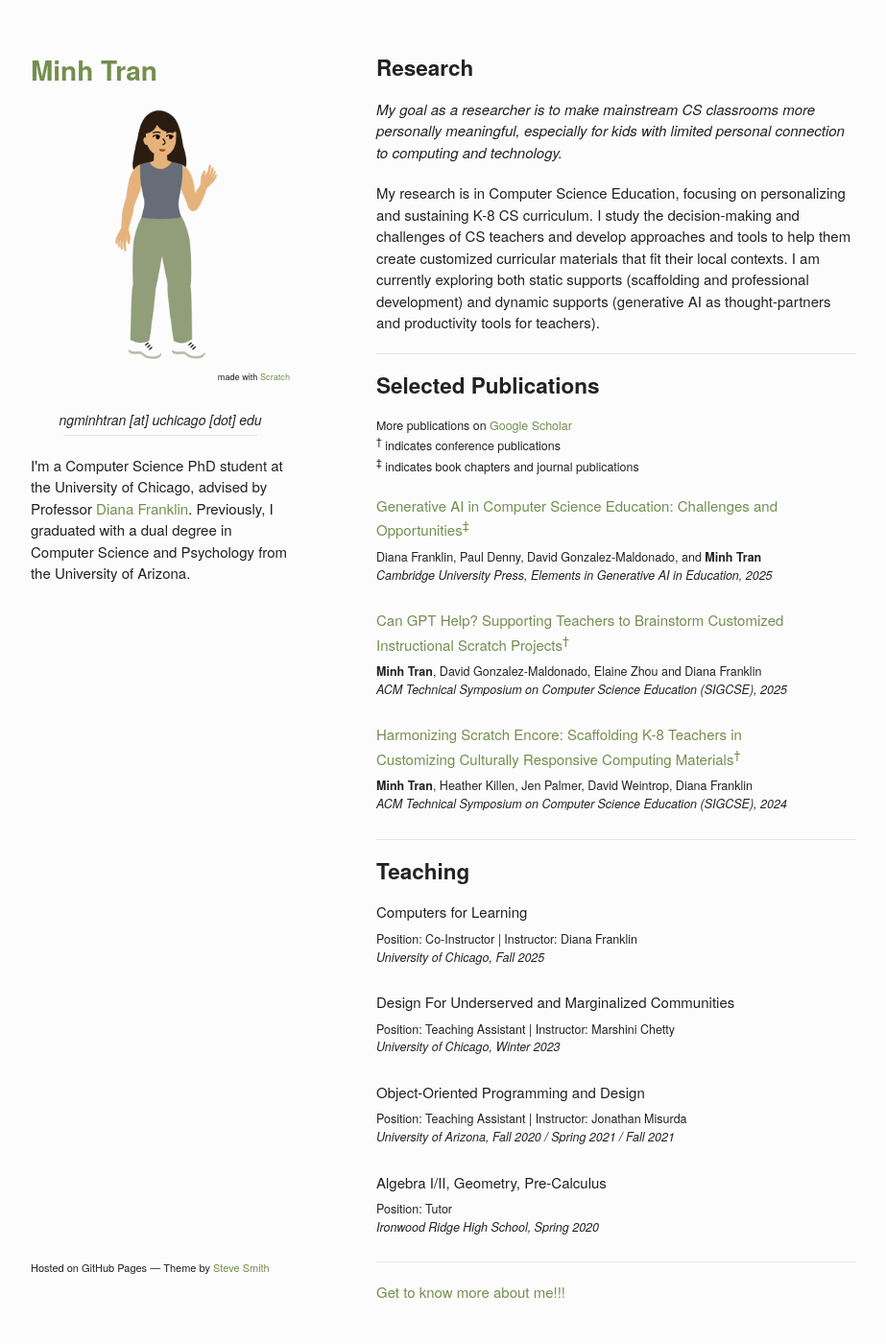
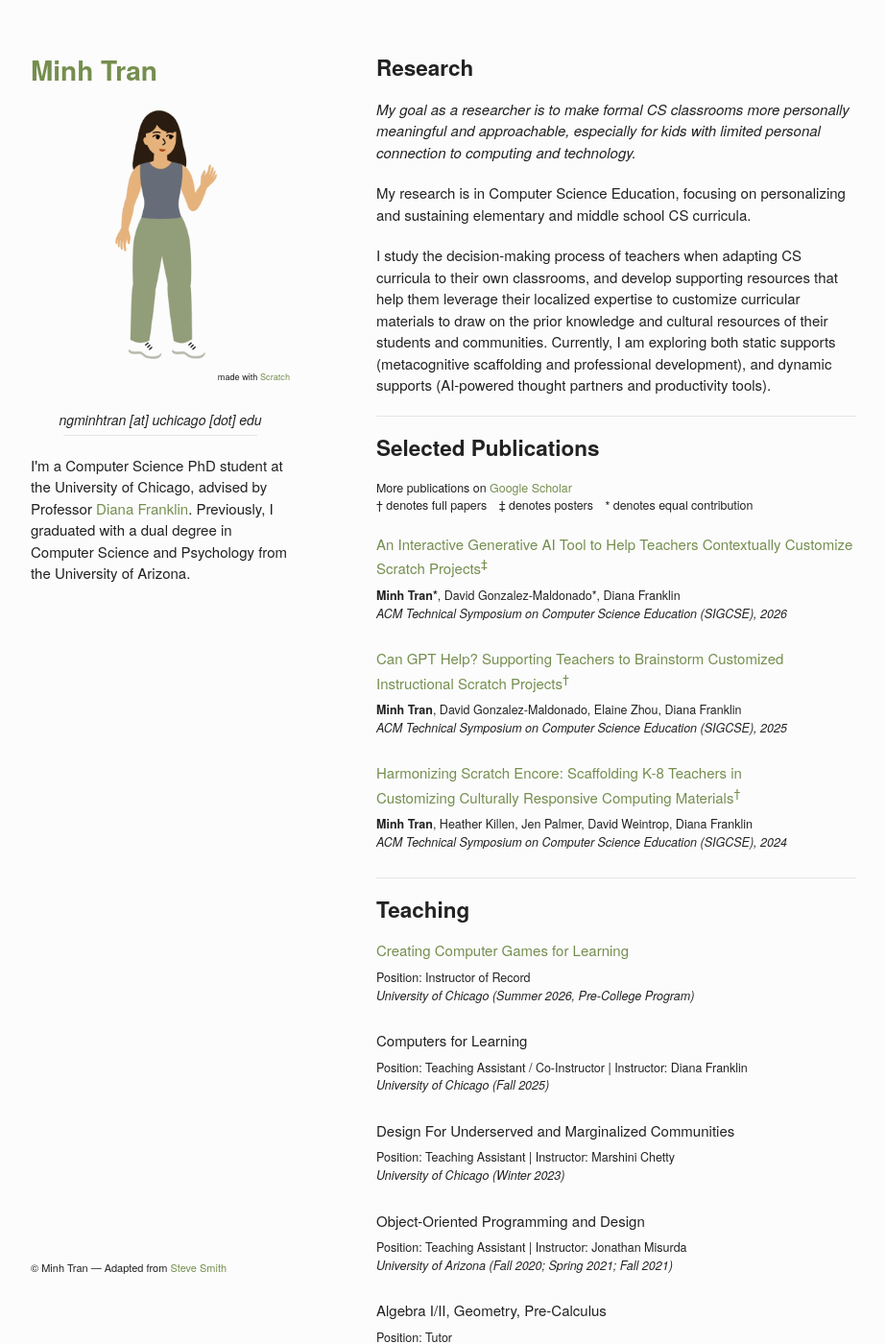
Before and after one commit to ngminhtran/ngminhtran.github.io, a Jekyll site: the page built from index.md, in a window 1280 px wide and 1400 px high. Shown: the whole window at 96% size, without its empty margins (178-1101 px from the left). Built offline with Jekyll 4.4.1, drawn with Linux system fonts in a browser that asks for light colours; some of the changed text lies outside the part shown.

Commit message:
Updated publications and about page

```diff
--- a/_layouts/default.html
+++ b/_layouts/default.html
@@ -43,7 +43,7 @@
         {% if site.github.is_project_page %}
         <p>This project is maintained by <a href="{{ site.github.owner_url }}" target="_blank">{{ site.github.owner_name }}</a></p>
         {% endif %}
-        <p><small>Hosted on GitHub Pages &mdash; Theme by <a href="https://github.com/orderedlist">Steve Smith</a></small></p>
+        <p><small>&#169; Minh Tran &mdash; Adapted from <a href="https://github.com/orderedlist/minimal">Steve Smith</a></small></p>
       </footer>
     </div>
     <script src="{{ "/assets/js/scale.fix.js" | relative_url }}"></script>
--- a/index.md
+++ b/index.md
@@ -7,50 +7,54 @@ logo_note: true
 
 ## Research
 
-*My goal as a researcher is to make mainstream CS classrooms more personally meaningful, especially for kids with limited personal connection to computing and technology.*
+*My goal as a researcher is to make formal CS classrooms more personally meaningful and approachable, especially for kids with limited personal connection to computing and technology.*
 
-My research is in Computer Science Education, focusing on personalizing and sustaining K-8 CS curriculum. I study the decision-making and challenges of CS teachers and develop approaches and tools to help them create customized curricular materials that fit their local contexts. I am currently exploring both static supports (scaffolding and professional development) and dynamic supports (generative AI as thought-partners and productivity tools for teachers).
+My research is in Computer Science Education, focusing on personalizing and sustaining elementary and middle school CS curricula.
+
+I study the decision-making process of teachers when adapting CS curricula to their own classrooms, and develop supporting resources that help them leverage their localized expertise to customize curricular materials to draw on the prior knowledge and cultural resources of their students and communities. Currently, I am exploring both static supports (metacognitive scaffolding and professional development), and dynamic supports (AI-powered thought partners and productivity tools).
 
 * * *
 ## Selected Publications
 
-##### More publications on [Google Scholar](https://scholar.google.com/citations?user=elG0WcsAAAAJ&hl=en&oi=ao){:target="_blank"}<br><sup>†</sup> indicates conference publications<br><sup>‡</sup> indicates book chapters and journal publications
+##### More publications on [Google Scholar](https://scholar.google.com/citations?user=elG0WcsAAAAJ&hl=en&oi=ao){:target="_blank"}<br>† denotes full papers&emsp;‡ denotes posters&emsp;\* denotes equal contribution
 
-[Generative AI in Computer Science Education: Challenges and Opportunities<sup>‡</sup>](https://www.cambridge.org/core/elements/abs/generative-ai-in-computer-science-education/0A22106CBD7FCB391FD120C56E21420F){:target="_blank"}\
-<sub>Diana Franklin, Paul Denny, David Gonzalez-Maldonado, and **Minh Tran**</sub>\
-<sup>*Cambridge University Press, Elements in Generative AI in Education, 2025*</sup>
+[An Interactive Generative AI Tool to Help Teachers Contextually Customize Scratch Projects<sup>‡</sup>](https://dl.acm.org/doi/10.1145/3770761.3777251){:target="_blank"}\
+<sub>**Minh Tran\***, David Gonzalez-Maldonado\*, Diana Franklin</sub>\
+<sup>*ACM Technical Symposium on Computer Science Education (SIGCSE), 2026*</sup>
 
-[Can GPT Help? Supporting Teachers to Brainstorm Customized<br>Instructional Scratch Projects<sup>†</sup>]()\
-<sub>**Minh Tran**, David Gonzalez-Maldonado, Elaine Zhou and Diana Franklin</sub>\
+[Can GPT Help? Supporting Teachers to Brainstorm Customized<br>Instructional Scratch Projects<sup>†</sup>](https://dl.acm.org/doi/10.1145/3641554.3701858){:target="_blank"}\
+<sub>**Minh Tran**, David Gonzalez-Maldonado, Elaine Zhou, Diana Franklin</sub>\
 <sup>*ACM Technical Symposium on Computer Science Education (SIGCSE), 2025*</sup>
 
-[Harmonizing Scratch Encore: Scaffolding K-8 Teachers in<br>Customizing Culturally Responsive Computing Materials<sup>†</sup>](/assets/papers/HSEchallenges.pdf){:target="_blank"}\
+[Harmonizing Scratch Encore: Scaffolding K-8 Teachers in<br>Customizing Culturally Responsive Computing Materials<sup>†</sup>](https://dl.acm.org/doi/10.1145/3626252.3630756){:target="_blank"}\
 <sub>**Minh Tran**, Heather Killen, Jen Palmer, David Weintrop, Diana Franklin</sub>\
 <sup>*ACM Technical Symposium on Computer Science Education (SIGCSE), 2024*</sup>
-
 
 * * *
 ## Teaching
 
-<!-- Create Computer Games for Learning\
+[Creating Computer Games for Learning](https://summer.uchicago.edu/courses/creating-computer-games-for-learning/){:target="_blank"}\
 <sub>Position: Instructor of Record</sub>\
-<sup>*University of Chicago (Pre-College Program), Summer 2026*</sup> -->
+<sup>*University of Chicago (Summer 2026, Pre-College Program)*</sup>
 
 Computers for Learning\
-<sub>Position: Co-Instructor | Instructor: Diana Franklin</sub>\
-<sup>*University of Chicago, Fall 2025*</sup>
+<sub>Position: Teaching Assistant / Co-Instructor | Instructor: Diana Franklin</sub>\
+<sup>*University of Chicago (Fall 2025)*</sup>
 
 Design For Underserved and Marginalized Communities\
 <sub>Position: Teaching Assistant | Instructor: Marshini Chetty</sub>\
-<sup>*University of Chicago, Winter 2023*</sup>
+<sup>*University of Chicago (Winter 2023)*</sup>
 
 Object-Oriented Programming and Design\
 <sub>Position: Teaching Assistant | Instructor: Jonathan Misurda</sub>\
-<sup>*University of Arizona, Fall 2020 / Spring 2021 / Fall 2021*</sup>
+<sup>*University of Arizona (Fall 2020; Spring 2021; Fall 2021)*</sup>
 
 Algebra I/II, Geometry, Pre-Calculus\
 <sub>Position: Tutor</sub>\
-<sup>*Ironwood Ridge High School, Spring 2020*</sup>
+<sup>*Ironwood Ridge High School (Spring 2020)*</sup>
+
+<!-- * * *
+## Teacher Resources (to be added) -->
 
 * * *
 [Get to know more about me!!!](./about.html)
```
Also changed, not shown: about.md (+5 -7 lines), 2 other files.
